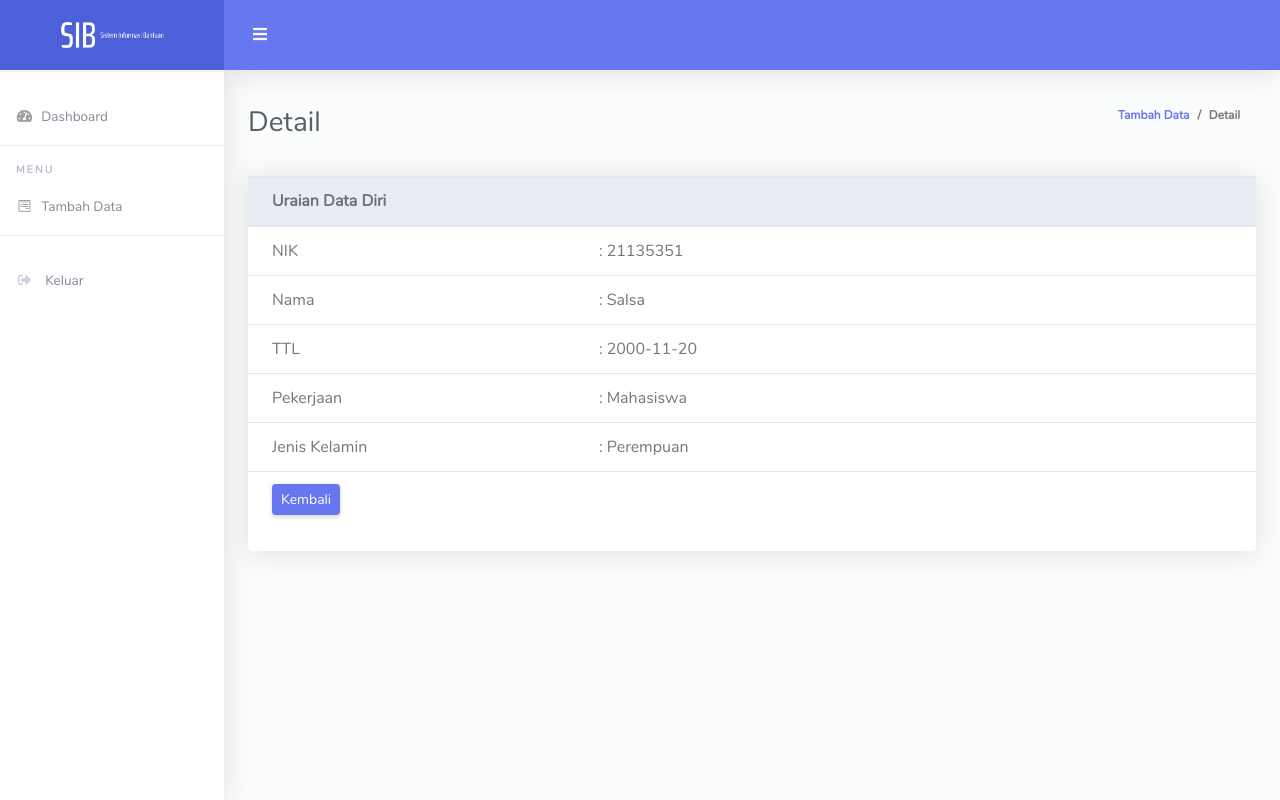
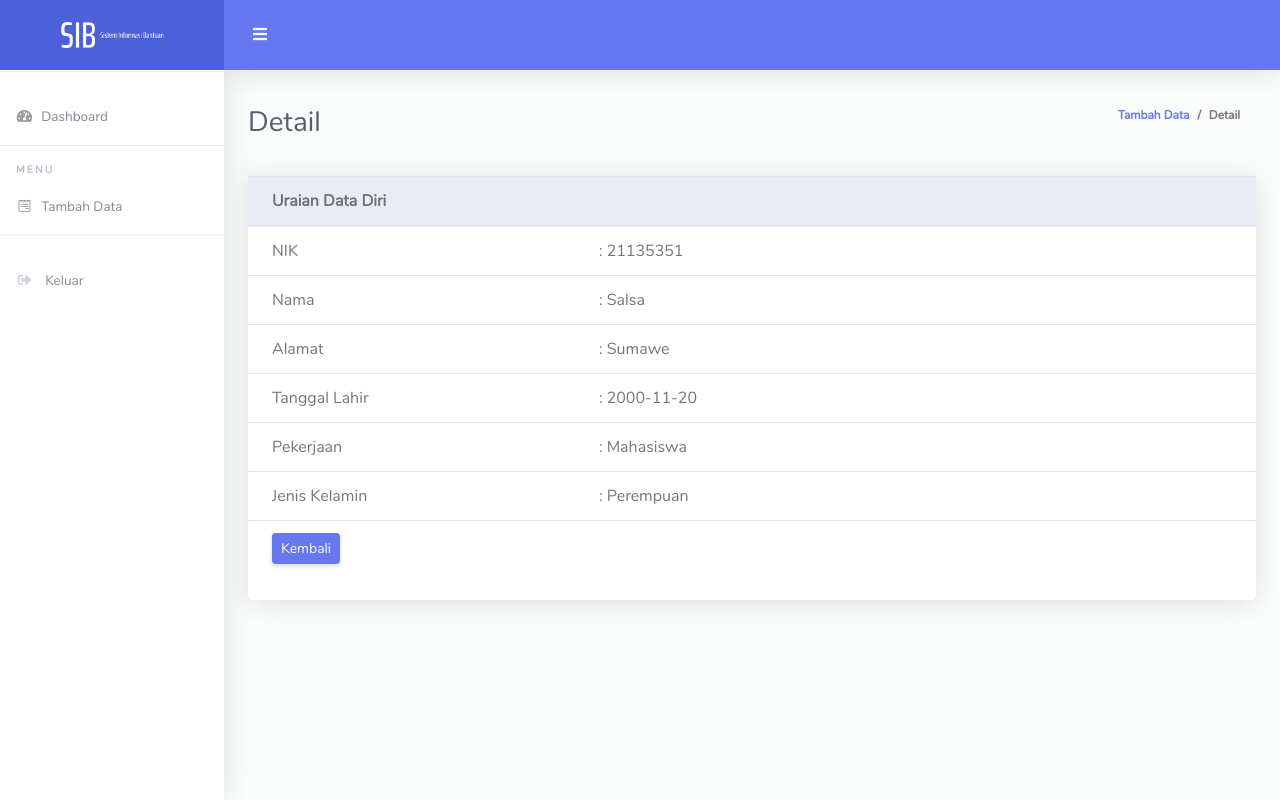
Before and after one commit to salsasabielar/uas-sister, a PHP site: page /tambahDataWarga_user/detail.php?id_warga=91 in a window 1280 px wide. Run offline with PHP 8.4, Linux system fonts and the light colour scheme; data comes from the database, SQL or seed files in the repository.

Commit message:
3rd commit

```diff
--- a/tambahDataWarga_user/detail.php
+++ b/tambahDataWarga_user/detail.php
@@ -119,7 +119,14 @@
                           <td></td>
                       </tr>
                       <tr>
-                          <td>TTL</td>
+                          <td>Alamat</td>
+                          <td>: <?php echo $data['alamat']?></td>
+                          <td></td>
+                          <td></td><td></td>
+                          <td></td>
+                      </tr>
+                      <tr>
+                          <td>Tanggal Lahir</td>
                           <td>: <?php echo $data['ttl']?></td>
                           <td></td>
                           <td></td><td></td>
```
